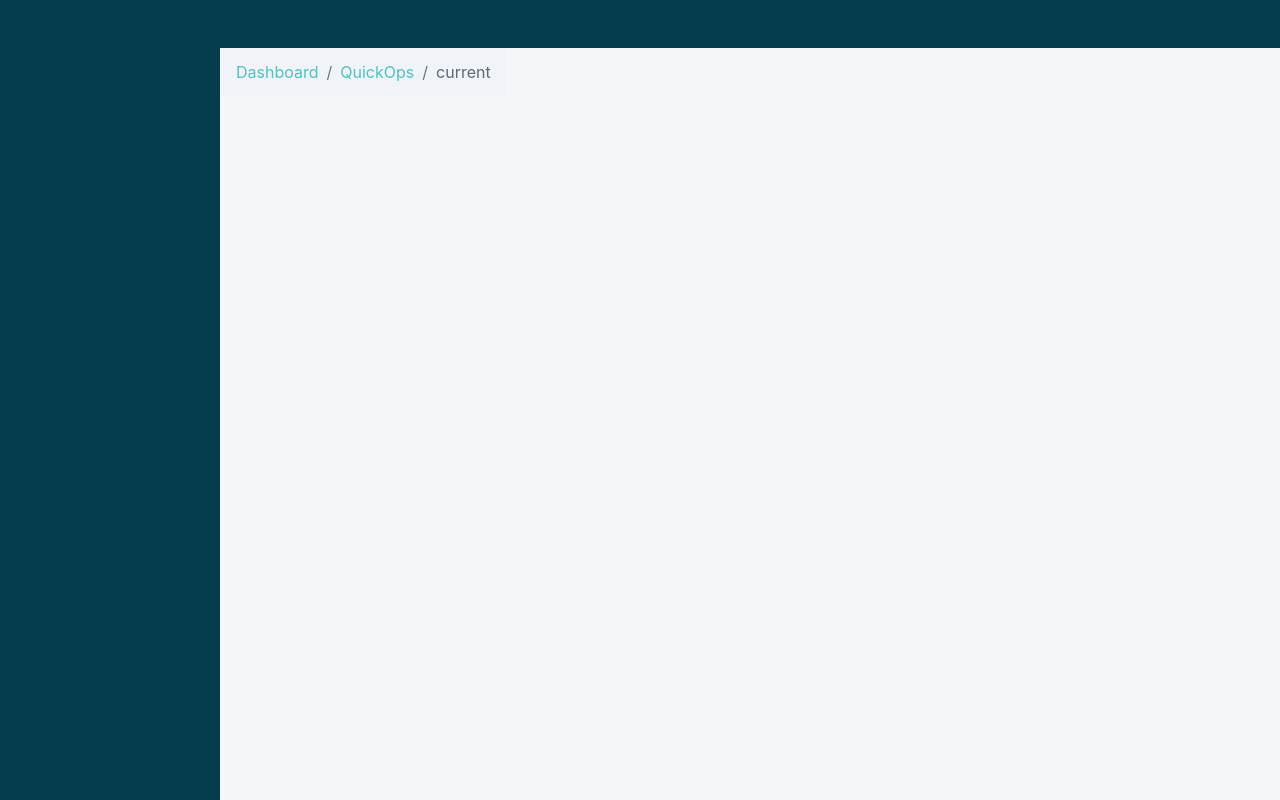
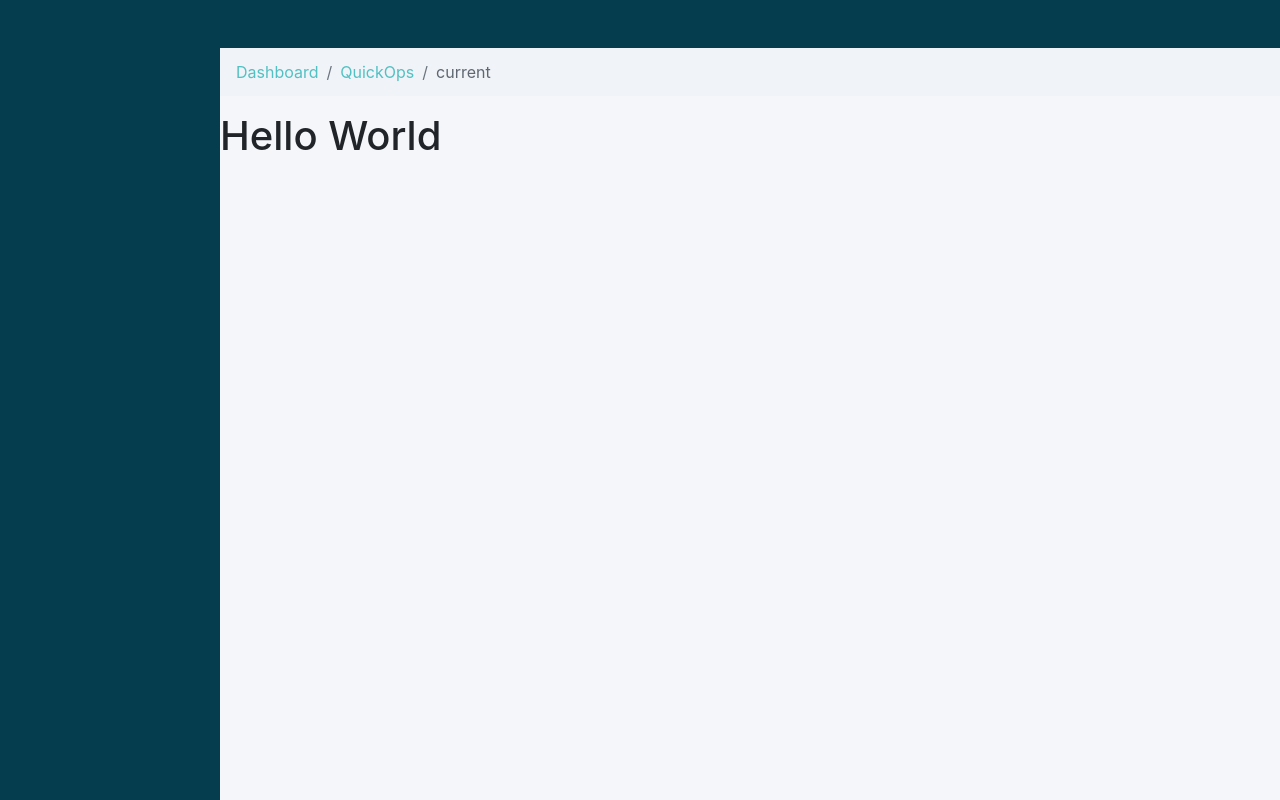
Before and after one commit to elissonalvesilva/interview-hotmart, a React app: page / in a window 1280 px wide. Built offline with nearby package versions, Linux system fonts and the light colour scheme.

Commit message:
refactor: change container style

```diff
--- a/src/scss/components/_breadcrump.scss
+++ b/src/scss/components/_breadcrump.scss
@@ -1,5 +1,6 @@
 .breadcrumb-app {
-  position: fixed;
+  width: 100%;
+
   .breadcrumb {
     border-radius: 0;
 
--- a/src/scss/components/_container.scss
+++ b/src/scss/components/_container.scss
@@ -1,3 +1,4 @@
 .app-container {
+  display: block;
   margin-left: $sidemenu-width;
 }
```
Also changed, not shown: src/scss/_variables.scss (line endings or trailing spaces).
